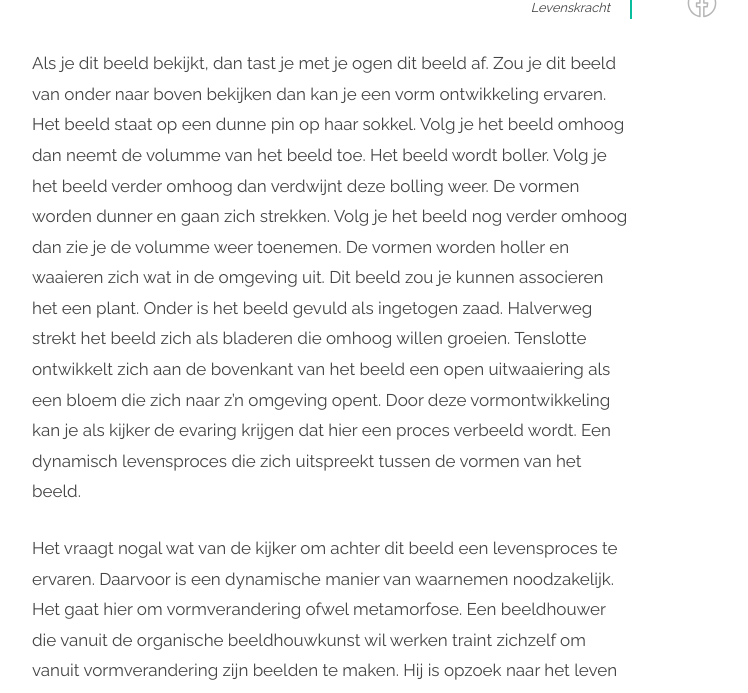
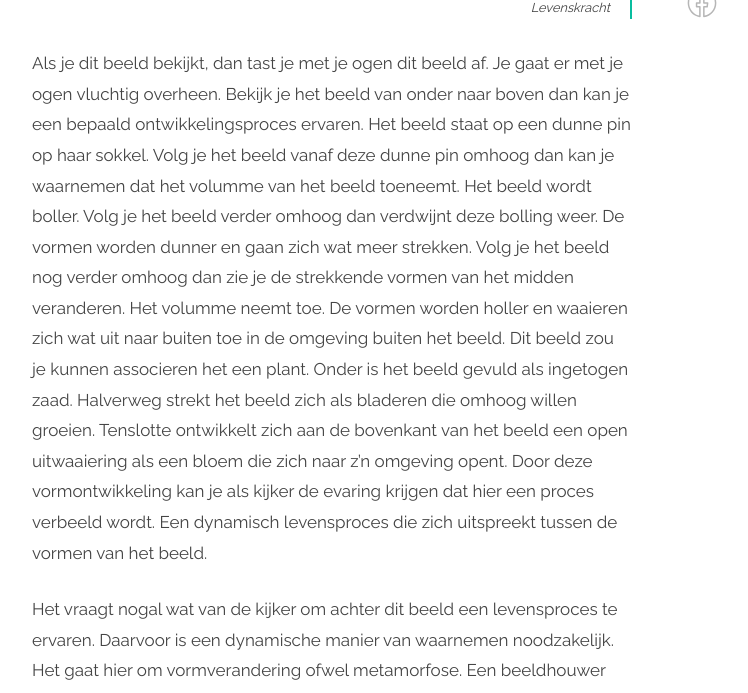
Before and after one commit to feicohajonides2020/feicohajonides2020.github.io, a Jekyll site: the page built from _posts/2019-10-09-Organische Beeldhouwkunst.md, in a window 1280 px wide and 900 px high, scrolled down 1591 px, cut to the strip 207-900 px from the top of the window. Shown: the whole strip, without its empty margins (308-1056 px from the left). Built offline with Jekyll 4.4.1, drawn with Linux system fonts in a browser that asks for light colours.

Commit message:
Update 2019-10-09-Organische Beeldhouwkunst.md

```diff
--- a/_posts/2019-10-09-Organische Beeldhouwkunst.md
+++ b/_posts/2019-10-09-Organische Beeldhouwkunst.md
@@ -16,7 +16,7 @@ Laat ik aan de hand van het onderstaand beeld dit proberen te verduidelijken:
 
 {% include image.html img="https://25853585-541091259790646543.preview.editmysite.com/uploads/2/5/8/5/25853585/levenskracht-hl_orig.jpg" alt="Alt for image" caption="Levenskracht" %}
 
-Als je dit beeld bekijkt, dan tast je met je ogen dit beeld af. Zou je dit beeld van onder naar boven bekijken dan kan je een vorm ontwikkeling ervaren. Het beeld staat op een dunne pin op haar sokkel. Volg je het beeld omhoog dan neemt de volumme van het beeld toe. Het beeld wordt boller. Volg je het beeld verder omhoog dan verdwijnt deze bolling weer. De vormen worden dunner en gaan zich strekken. Volg je het beeld nog verder omhoog dan zie je de volumme weer toenemen. De vormen worden holler en waaieren zich wat in de omgeving uit.
+Als je dit beeld bekijkt, dan tast je met je ogen dit beeld af. Je gaat er met je ogen vluchtig overheen. Bekijk je het beeld van onder naar boven dan kan je een bepaald ontwikkelingsproces ervaren. Het beeld staat op een dunne pin op haar sokkel. Volg je het beeld vanaf deze dunne pin omhoog dan kan je waarnemen dat het volumme van het beeld toeneemt. Het beeld wordt boller. Volg je het beeld verder omhoog dan verdwijnt deze bolling weer. De vormen worden dunner en gaan zich wat meer strekken. Volg je het beeld nog verder omhoog dan zie je de strekkende vormen van het midden veranderen. Het volumme neemt toe. De vormen worden holler en waaieren zich wat uit naar buiten toe in de omgeving buiten het beeld.
 Dit beeld zou je kunnen associeren het een plant. Onder is het beeld gevuld als ingetogen zaad. Halverweg strekt het beeld zich als bladeren die omhoog willen groeien. Tenslotte ontwikkelt zich aan de bovenkant van het beeld een open uitwaaiering als een bloem die zich naar z'n omgeving opent.
 Door deze vormontwikkeling kan je als kijker de evaring krijgen dat hier een proces verbeeld wordt. Een dynamisch levensproces die zich uitspreekt tussen de vormen van het beeld.
 
```
